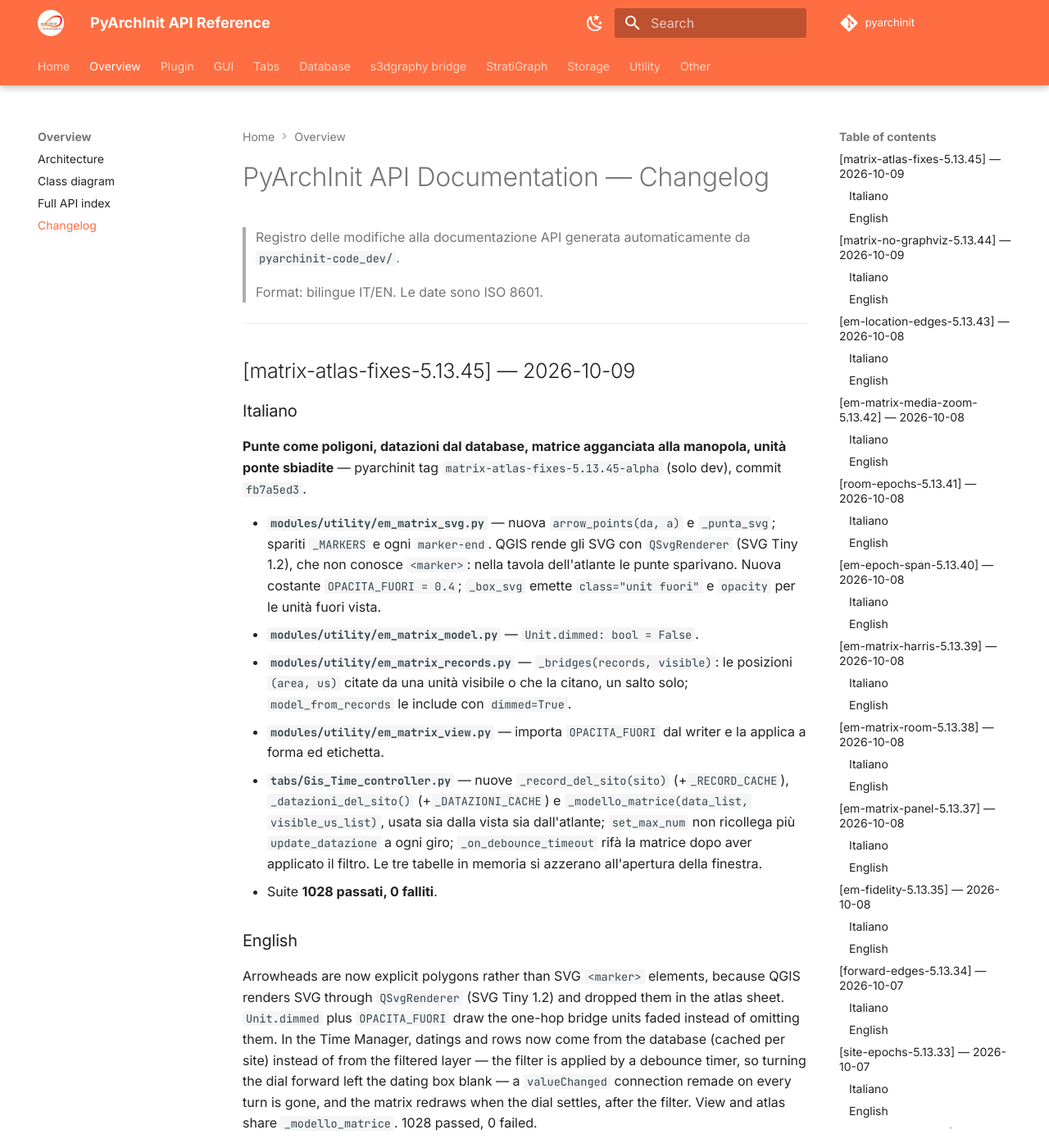
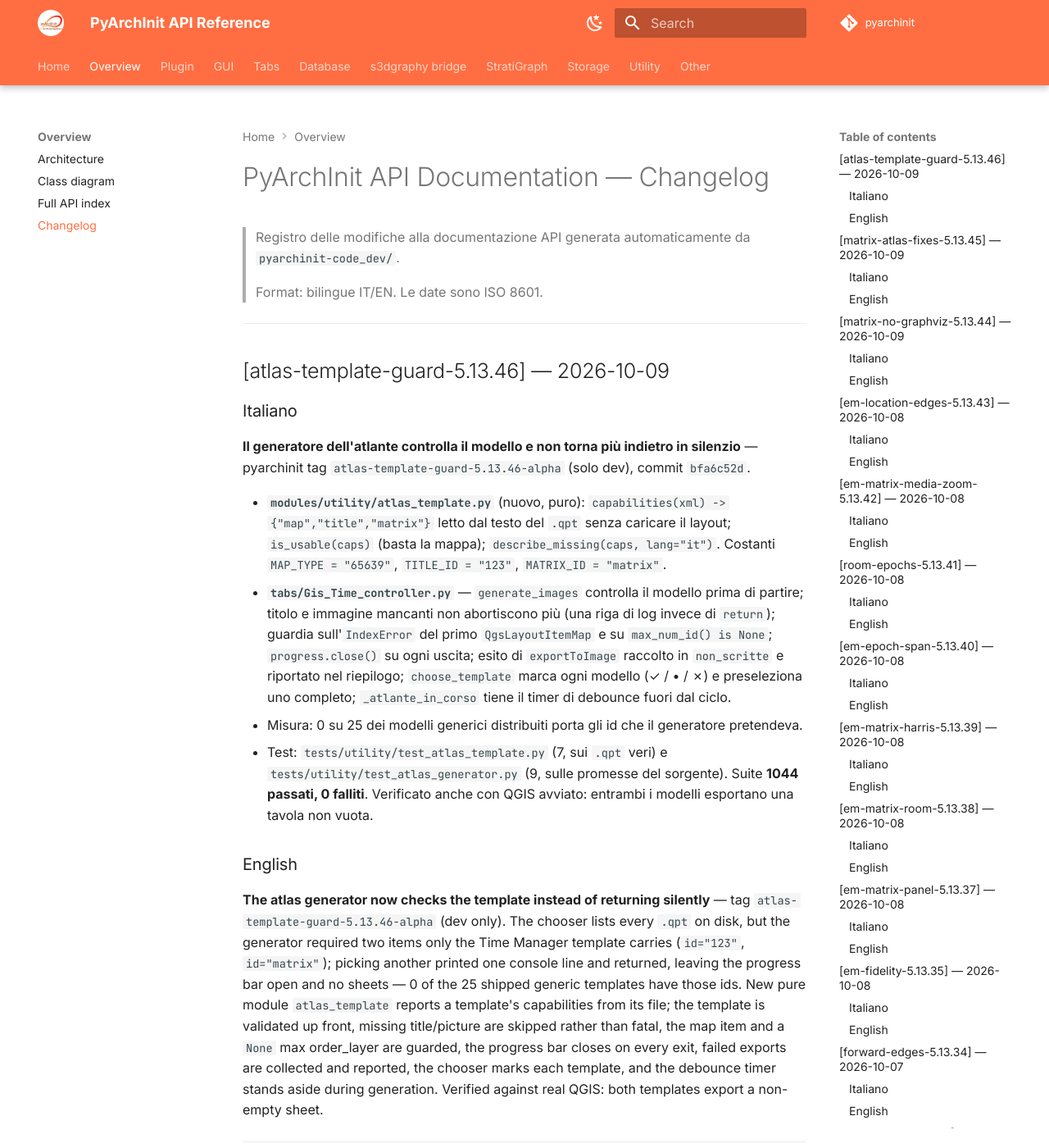
Before and after one commit to enzococca/pyarchinit-api-docs, an MkDocs documentation site: the page built from docs/CHANGELOG.md, in a window 1280 px wide and 1400 px high. Shown: the whole window at 82% size. Built offline with MkDocs 1.6.1 and Material for MkDocs 9.7.7, drawn with Linux system fonts in a browser that asks for light colours; comment, search, counter and statistics services are not loaded; some of the changed text lies outside the part shown.

Commit message:
docs(changelog): 5.13.46 — il generatore dell'atlante controlla il modello

```diff
--- a/docs/CHANGELOG.md
+++ b/docs/CHANGELOG.md
@@ -4,6 +4,23 @@
 > da `pyarchinit-code_dev/`.
 >
 > Format: bilingue IT/EN. Le date sono ISO 8601.
+
+---
+
+## [atlas-template-guard-5.13.46] — 2026-10-09
+
+### Italiano
+
+**Il generatore dell'atlante controlla il modello e non torna più indietro in silenzio** — pyarchinit tag `atlas-template-guard-5.13.46-alpha` (solo dev), commit `bfa6c52d`.
+
+- **`modules/utility/atlas_template.py`** (nuovo, puro): `capabilities(xml) -> {"map","title","matrix"}` letto dal testo del `.qpt` senza caricare il layout; `is_usable(caps)` (basta la mappa); `describe_missing(caps, lang="it")`. Costanti `MAP_TYPE = "65639"`, `TITLE_ID = "123"`, `MATRIX_ID = "matrix"`.
+- **`tabs/Gis_Time_controller.py`** — `generate_images` controlla il modello prima di partire; titolo e immagine mancanti non abortiscono più (una riga di log invece di `return`); guardia sull'`IndexError` del primo `QgsLayoutItemMap` e su `max_num_id() is None`; `progress.close()` su ogni uscita; esito di `exportToImage` raccolto in `non_scritte` e riportato nel riepilogo; `choose_template` marca ogni modello (✓ / • / ✗) e preseleziona uno completo; `_atlante_in_corso` tiene il timer di debounce fuori dal ciclo.
+- Misura: 0 su 25 dei modelli generici distribuiti porta gli id che il generatore pretendeva.
+- Test: `tests/utility/test_atlas_template.py` (7, sui `.qpt` veri) e `tests/utility/test_atlas_generator.py` (9, sulle promesse del sorgente). Suite **1044 passati, 0 falliti**. Verificato anche con QGIS avviato: entrambi i modelli esportano una tavola non vuota.
+
+### English
+
+**The atlas generator now checks the template instead of returning silently** — tag `atlas-template-guard-5.13.46-alpha` (dev only). The chooser lists every `.qpt` on disk, but the generator required two items only the Time Manager template carries (`id="123"`, `id="matrix"`); picking another printed one console line and returned, leaving the progress bar open and no sheets — 0 of the 25 shipped generic templates have those ids. New pure module `atlas_template` reports a template's capabilities from its file; the template is validated up front, missing title/picture are skipped rather than fatal, the map item and a `None` max order_layer are guarded, the progress bar closes on every exit, failed exports are collected and reported, the chooser marks each template, and the debounce timer stands aside during generation. Verified against real QGIS: both templates export a non-empty sheet.
 
 ---
 
```
